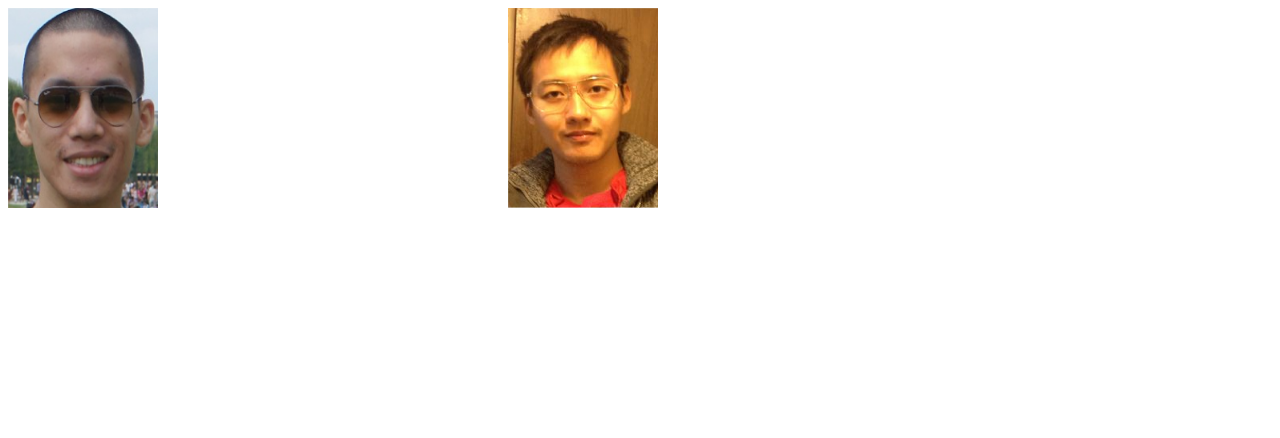
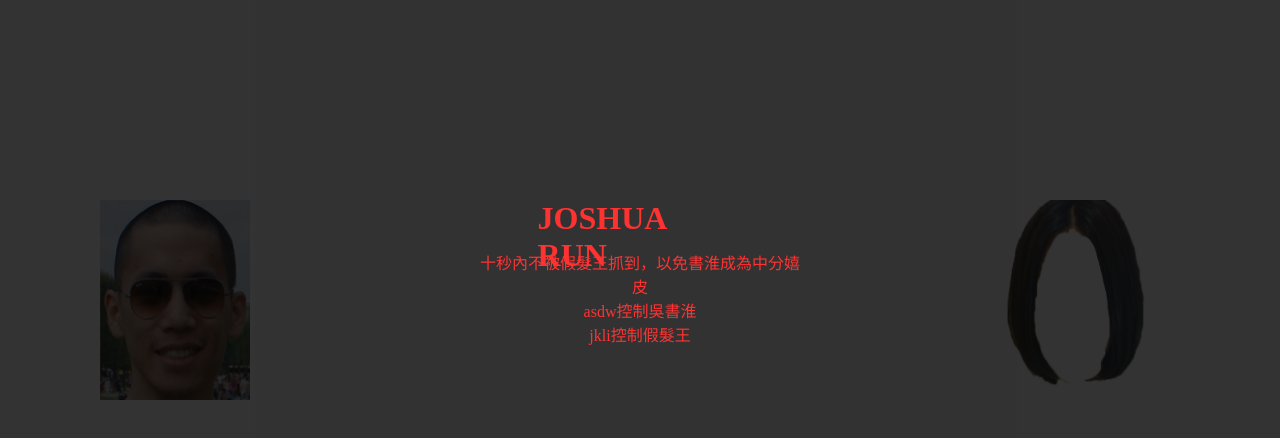
Before and after one commit to jamesluh0/HeadBattle, a plain HTML site: page index.html in a window 1280 px wide. Drawn offline with nearby package versions, Linux system fonts and the light colour scheme.

Commit message:
make it a game

```diff
--- a/headgame.js
+++ b/headgame.js
@@ -2,7 +2,38 @@
 
 
 $(document).ready(function  (argument) {
-	// body...
+
+
+	var start = 0;
+
+	$("h1").click(function(){
+
+		$("h1").hide();
+		$("p").hide();
+		$(".cover").hide();
+		start = 1;
+
+		$("#head").css("left",100).css("top",200);
+		$("#wig").css("left",1000).css("top",200);
+
+		count();
+
+		count(){
+			setTimeout(function()
+			{
+				alert("count");
+
+			 }, 1000);
+		}
+
+
+		setTimeout(function()
+			{
+				alert("head win");
+
+			 }, 10000);
+	})
+
 
 document.addEventListener("keydown",keyDownHandler, false);
 		//document.addEventListener("keyup",keyUpHandler, false);
@@ -16,17 +47,19 @@ function keyDownHandler(event)
 	var moveObj = (keyPressed == "W" ||
 				   keyPressed == "A" ||
 				   keyPressed == "S" ||
-				   keyPressed == "D") ? "#head" : "#vic";
+				   keyPressed == "D") ? "#head" : "#wig";
 
 	var top =  parseInt($(moveObj).css("top"));
 	var height = parseInt($(moveObj).css("height"));
 	var left =  parseInt($(moveObj).css("left"));
 	var width = parseInt($(moveObj).css("width"));
+
+
 	switch (keyPressed) {
 		case "A":
 		case "J":
 		{
-			console.log("Left : " + left);
+
 			if (left - 50 >= 0) {
 				left -= 50;
 				$(moveObj).css("left", left);
@@ -36,7 +69,7 @@ function keyDownHandler(event)
 		case "D":
 		case "L":
 		{
-			console.log("Right : " + left);
+
 			if (left + width < gWindowWidth) {
 				left += 50;
 				$(moveObj).css("left", left);
@@ -66,9 +99,23 @@ function keyDownHandler(event)
 			console.log("key = " + parseInt(event.keyCode) + ", keypressed = " + keyPressed);
 		}
 	}
+
+		if(
+		   $("#head").css("top") == $("#wig").css("top")
+		&& $("#head").css("left") == $("#wig").css("left")
+	  )	{
+				if(start == 1)
+				{
+					alert("wig win");
+				}
+
+		}
+
+		console.log("head top:" + $("#head").css("top") + "head left:" + $("#head").css("left"));
+		console.log("vic top:" + $("#wig").css("top") + "vic left:" + $("#vic").css("left"));
+
 }
 
-	console.log("123");
-	console.log();
+
 
 });
--- a/index.html
+++ b/index.html
@@ -1,12 +1,32 @@
 <!DOCTYPE HTML>
 <html>
 	<head>
+		<meta HTTP-EQUIV="Content-Type" CONTENT="text/html; charset=utf8">
 		<link rel="stylesheet" type="text/css" href="main.css">
 	</head>
 
 	<body>
-		<img id="head" src="head.jpg">
-		<img id="vic" src="vic.jpg">
+
+		<audio>
+		<source src="sound/music.ogg" type="audio/ogg" autoplay loop>
+		<source src="sound/music.mp3" type="audio/mp3" autoplay loop>
+		</audio>
+
+		<audio>
+		<source src="sound/crash.ogg" type="audio/ogg" >
+		<source src="sound/crash.mp3" type="audio/mp3" >
+		</audio>
+
+		<div class="cover">
+			<div class="intro">
+				<h1>JOSHUA RUN</h1>
+				<p>十秒內不被假髮王抓到，以免書淮成為中分嬉皮<br>asdw控制吳書淮<br>jkli控制假髮王</p>
+
+			</div>
+		</div>
+				<img id="head" src="head.jpg">
+				<img id="wig" src="wig.png">
+
 
 		<script type="text/javascript" src="http://ajax.googleapis.com/ajax/libs/jquery/1.2.6/jquery.min.js"></script>
 		<script type="text/javascript" src="headgame.js"></script>
--- a/main.css
+++ b/main.css
@@ -1,5 +1,15 @@
+html{
+	height: 100%;
+	width: 100%;
+	margin: 0;
+}
+
 body{
-	position: relative;
+	position: absolute;
+	height: 100%;
+	width: 100%;
+	margin: 0;
+	top: 0;
 }
 
 img{
@@ -10,11 +20,50 @@ img{
 
 
 #head{
-	top:0px;
-	left:0px;
+	top:200px;
+	left:100px;
+	z-index: 0;
 }
 
-#vic{
-	top:0px;
-	left:500px;
+#wig{
+	top:200px;
+	left:1000px;
+	z-index: 1;
 }
+
+
+.cover{
+	position: absolute;
+	top:0;
+	z-index: 2;
+	width: 100%;
+	height: 100%;
+	background-color: black;
+	opacity: 0.8;
+}
+
+h1{
+	position: absolute;
+	top: 200px;
+	z-index: 3;
+	color: red;
+	margin: 0 42%;
+	cursor: pointer;
+
+}
+
+p{
+	position: absolute;
+	top:250px;
+	z-index: 3;
+	color: red;
+	margin: 0 37%;
+	text-align: center;
+	cursor: default;
+}
+
+#intro{
+	position: relative;
+	width: 500px;
+	height: 400px;
+}
```
Also changed, not shown: wig.png (added).
